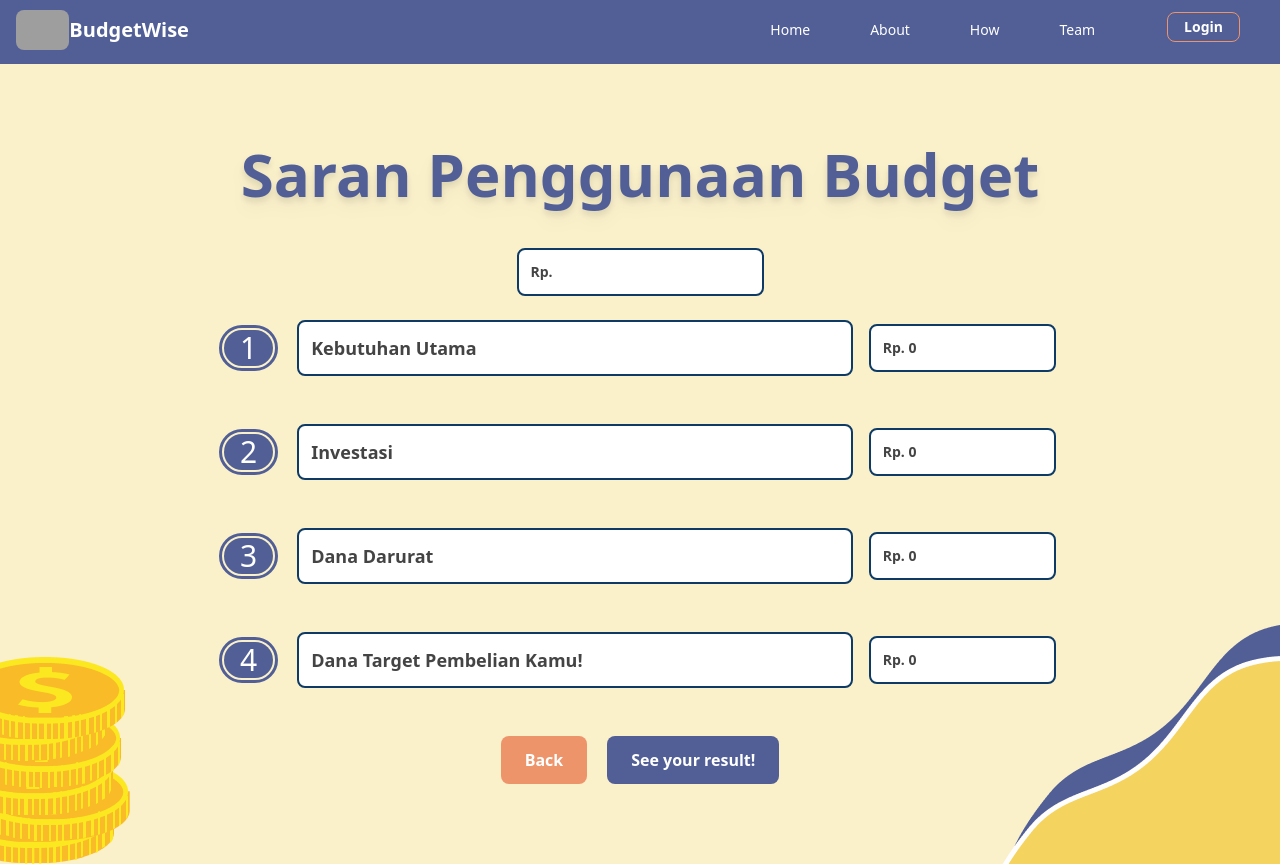
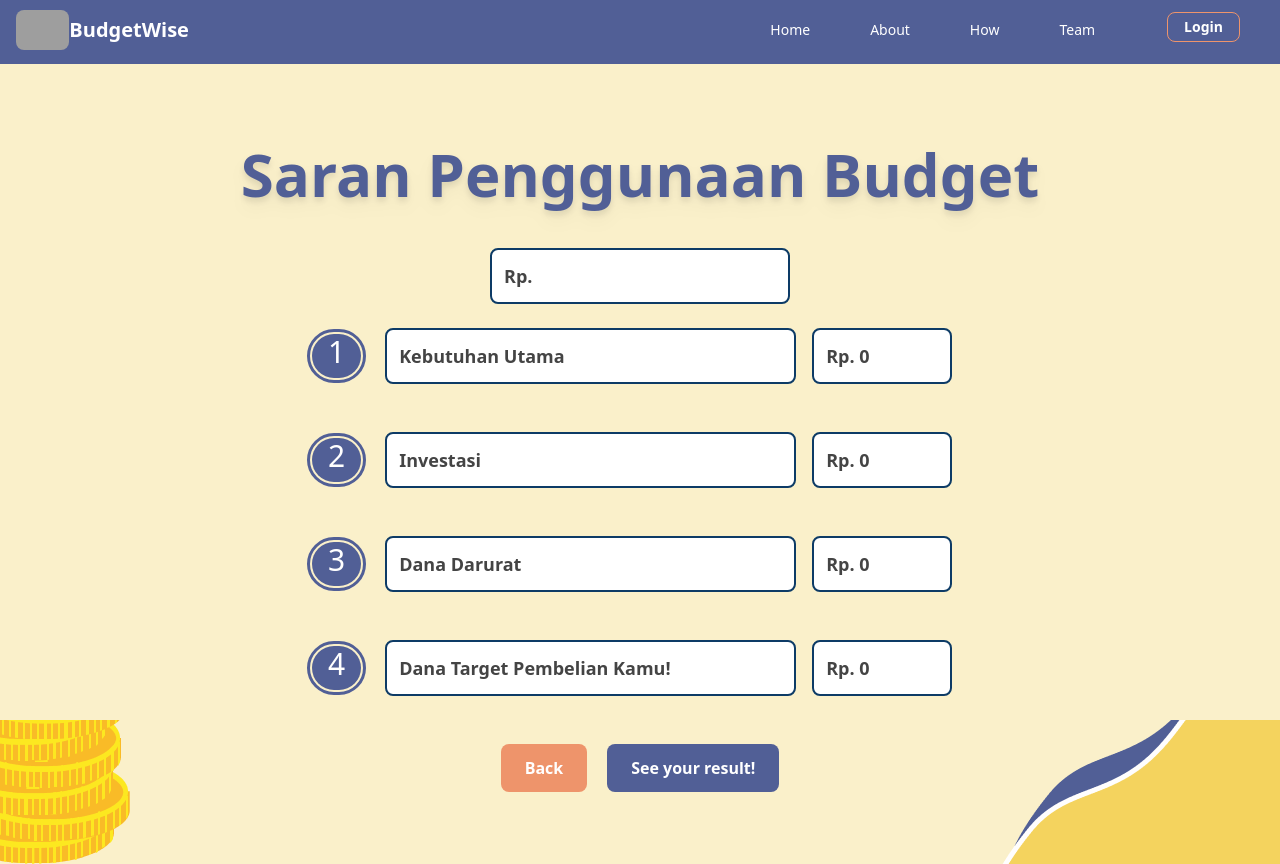
Before and after one commit to flexsible/budgetwise, a React (Vite) app: page /budgets/1 in a window 1280 px wide. Built offline with nearby package versions, Linux system fonts and the light colour scheme; no server answers; the database is empty; grey boxes are pictures that could not be loaded.

Commit message:
Kode baru fungsionalitas jalan

```diff
--- a/src/pages/ResultPage.jsx
+++ b/src/pages/ResultPage.jsx
@@ -6,6 +6,8 @@ import Swal from 'sweetalert2'
 import { Link, useNavigate } from 'react-router-dom'
 
 export default function ResultPage ({ id }) {
+  const [data, setData] = useState('')
+  const [error, setError] = useState('')
   const [budget, setBudget] = useAtom(userBudget)
   const [type, setType] = useAtom(userType)
   const [darurat, setDarurat] = useAtom(userDarurat)
@@ -15,16 +17,6 @@ export default function ResultPage ({ id }) {
   const [_id, setId] = useAtom(currentId)
   const [quote, setQuote] = useAtom(userQuote)
   const navigate = useNavigate()
-  const [isMobile, setIsMobile] = useState(window.innerWidth < 640)
-
-  useEffect(() => {
-    function handleResize () {
-      setIsMobile(window.innerWidth < 640)
-    }
-
-    window.addEventListener('resize', handleResize)
-    return () => window.removeEventListener('resize', handleResize)
-  }, [])
 
   const clear = () => {
     setBudget(0)
@@ -32,7 +24,98 @@ export default function ResultPage ({ id }) {
     setId('')
   }
 
+  console.log('id', _id)
+  console.log('data', data)
+  console.log('budget', budget)
+  console.log('testtype', type)
+
+  if (budget <= 5000000) {
+    if (type === 'agresif') {
+      setUtama(budget * 55 / 100)
+      setInvest(budget * 25 / 100)
+      setDarurat(budget * 10 / 100)
+      setSaran(budget * 10 / 100)
+      setQuote("Orang ini punya gaya yang penuh semangat dan berani dalam ngatur keuangan. Dia selalu memastikan ${utama} dari gajinya cukup buat kebutuhan sehari-hari, tapi nggak ragu ngurangin buat peluang yang lebih besar. ${invest} dia pake buat investasi yang punya potensi tinggi, meskipun risikonya juga besar. Buat dia, masa depan cerah bisa dicapai dengan langkah-langkah berani. Meski begitu, dia tetap nyisihin ${darurat} buat dana darurat, biar tetap aman kalau ada kejadian tak terduga. ${saran} dia manfaatin buat mengejar barang-barang atau pengalaman yang bisa ningkatin hidupnya sekarang. Dengan strategi ini, dia yakin bisa meraih lebih cepat dari yang lain.")
+    }
+
+    if (type === 'konservatif') {
+      setUtama(budget * 60 / 100)
+      setInvest(budget * 20 / 100)
+      setDarurat(budget * 10 / 100)
+      setSaran(budget * 10 / 100)
+      setQuote("Orang ini tipe yang santai dan sabar dalam ngatur keuangan. Dia pastikan ${utama} dari gajinya aman buat kebutuhan sehari-hari. Terus, ${invest} disimpen buat investasi biar masa depan lebih terjamin. Nggak lupa juga, ${darurat} buat dana darurat, jadi dia nggak pernah panik kalau ada kejadian tak terduga. Terakhir, ${saran} dia alokasiin buat barang impian yang pengen dibeli tahun depan. Pelan tapi pasti, dia jalanin semua dengan tenang.")
+    }
+  }
+
+  if (budget >= 5000000 && budget <= 10000000) {
+    if (type === 'agresif') {
+      setUtama(budget * 35 / 100)
+      setInvest(budget * 30 / 100)
+      setDarurat(budget * 20 / 100)
+      setSaran(budget * 15 / 100)
+      setQuote(`
+      "Orang yang berani dan dinamis dalam mengatur keuangan biasanya selalu mencari cara untuk mempercepat pertumbuhan asetnya. Dengan alokasi dana seperti ini:
+      \n
+      ${utama} buat kebutuhan utama, memastikan kebutuhan sehari-hari terpenuhi dengan efisien tanpa berlebihan.
+      \n
+      ${invest} buat investasi, fokus pada peluang dengan potensi keuntungan tinggi meski risikonya juga besar.
+      \n
+      ${darurat} buat dana darurat, agar tetap siap menghadapi kejadian tak terduga tanpa harus mengganggu strategi investasi utama.
+      \n
+      ${saran} buat barang impian atau pengalaman seru, biar setahun lagi bisa menikmati hasil jerih payah dan keberanian mengambil risiko."`)
+    }
+
+    if (type === 'konservatif') {
+      setUtama(budget * 40 / 100)
+      setInvest(budget * 25 / 100)
+      setDarurat(budget * 10 / 100)
+      setSaran(budget * 15 / 100)
+      setQuote(`"Orang yang penyabar dalam mengatur keuangan biasanya fokus memastikan hidupnya nyaman dan terjamin. Dengan alokasi dana seperti ini:
+        ${utama} buat kebutuhan utama, supaya semua kebutuhan sehari-hari terpenuhi tanpa harus khawatir.
+        ${invest} buat investasi, dengan tujuan jangka panjang dan konsisten menambah aset.
+        ${darurat} buat dana darurat, agar siap menghadapi kejutan tak terduga.
+        ${saran} buat barang impian, biar setahun lagi bisa punya sesuatu yang sudah lama diinginkan."`)
+    }
+  }
+
+  if (budget >= 10000000) {
+    if (type === 'agresif') {
+      setUtama(budget * 25 / 100)
+      setInvest(budget * 35 / 100)
+      setDarurat(budget * 25 / 100)
+      setSaran(budget * 15 / 100)
+      setQuote("Siap untuk tantangan? Di BudgetWise, kita bisa kelola duit dengan berani dan penuh semangat. Bayangin aja, ${utama} buat kebutuhan sehari-hari yang nggak bisa ditunda, ${invest} buat investasi di peluang besar dengan potensi keuntungan yang menggoda, ${darurat} untuk dana darurat biar siap ngadepin kejadian tak terduga, dan ${saran} buat ngincer barang atau pengalaman keren yang kita pengenin dalam waktu dekat. Jadi, kita bisa ambil langkah maju dengan percaya diri dan semangat tinggi. Ayo, mulai kelola keuangan dengan cara yang dinamis di BudgetWise!")
+    }
+
+    if (type === 'konservatif') {
+      setUtama(budget * 30 / 100)
+      setInvest(budget * 30 / 100)
+      setDarurat(budget * 25 / 100)
+      setSaran(budget * 15 / 100)
+      setQuote("Tenang aja, sabar-sabar aja. Di BudgetWise, kita bisa atur duit dengan santai. Coba bayangin, ${utama} buat keperluan utama yang penting banget, ${invest} buat investasi buat masa depan, ${darurat} buat jaga-jaga kalo ada apa-apa, dan ${saran} buat beli barang yang kita pengenin dalam setahun. Jadi, kita bisa nikmatin hidup tanpa perlu khawatirin soal uang. Yuk, kita mulai atur duit bersama-sama di BudgetWise!")
+    }
+  }
+
+  const insertData = async () => {
+    const { data, error } = await supabase
+      .from('result')
+      .insert([
+        {
+          id: _id,
+          type,
+          utama,
+          invest,
+          saran,
+          darurat
+        }
+      ])
+      .select()
+
+    console.log('insert', data)
+  }
+
   const onClickHandler = () => {
+    try {
       Swal.fire({
         title: 'Do you want to save the changes?',
         text: quote,
@@ -40,43 +123,93 @@ export default function ResultPage ({ id }) {
         showCancelButton: true,
         confirmButtonText: 'Save'
       }).then((result) => {
+        /* Read more about isConfirmed, isDenied below */
         if (result.isConfirmed) {
           Swal.fire('Saved!', '', 'success')
+          insertData()
+          setTimeout(() => {
             navigate('/')
+          }, 3000)
           clear()
+        } else if (result.isDenied) {
+          Swal.fire('Changes are not saved', '', 'info')
         }
       })
+    } catch (error) {
+      alert(error.message)
+    }
   }
 
+  useEffect(() => {
+    const fetchResult = async () => {
+      const { data, error } = await supabase
+        .from('result')
+        .select('*')
+
+      if (error) {
+        setError(error.message)
+        setData(null)
+      }
+      if (data) {
+        setData(data)
+        setError(null)
+      }
+    }
+    fetchResult()
+  }, [])
   return (
-    <div className={`bg-krem ${isMobile ? 'h-auto min-h-screen' : 'h-screen'} bg-RP`}>
+    <>
+      <div className="bg-krem h-screen bg-RP">
         <h1 className="pt-20 pb-10 text-6xl font-bold text-biru drop-shadow-lg my-1 text-center">
           Saran Penggunaan Budget
         </h1>
         <div className="flex justify-center">
-        <input className="px-3 py-3 text-sm font-bold rounded-lg border-2 focus:outline focus:outline-2 focus:outline-offset-2 bg-[#ffffff] text-[#444444] focus:outline-[#aaaaaa] border-borderBlue" value={`Rp. ${budget}`} disabled />
+          <input className="px-3 py-3 text-lg font-bold rounded-lg border-2 focus:outline focus:outline-2 focus:outline-offset-2 bg-[#ffffff] text-[#444444] focus:outline-[#aaaaaa] border-borderBlue" value={'Rp. ' + budget} disabled/>
         </div>
-      <div className="max-w-4xl mx-auto px-4 sm:px-6 lg:px-8">
-        {[utama, invest, darurat, saran].map((value, index) => (
-          <div key={index} className={`py-6 ${isMobile ? 'flex-col' : 'flex'} items-center justify-center gap-4`}>
-            <div className={`rounded-full px-4 text-center outline outline-offset-2 outline-biru bg-biru ${isMobile ? 'mb-2' : 'me-2'}`}>
-              <label className="text-3xl font-medium text-white">{index + 1}</label>
+        <div className="py-6 flex flex-col gap-6 justify-center bg-krem items-center">
+        <div className="flex items-center me-4 w-1/2 gap-4">
+          <div className='bg-biru rounded-full me-2 px-4 text-center outline outline-offset-2 outline-biru'>
+            <label className="block mb-2 text-3xl font-medium text-white">1</label>
           </div>
-            <h1 className={`px-3 py-3 text-lg font-bold rounded-lg border-2 bg-[#ffffff] text-[#444444] border-borderBlue ${isMobile ? 'w-full' : 'w-3/4'}`}>
-              {['Kebutuhan Utama', 'Investasi', 'Dana Darurat', 'Dana Target Pembelian Kamu!'][index]}
-            </h1>
-            <h1 className={`px-3 py-3 text-sm font-bold rounded-lg border-2 bg-[#ffffff] text-[#444444] border-borderBlue ${isMobile ? 'w-full' : 'w-1/4'}`}>
-              Rp. {value}
-            </h1>
+          <h1 className='px-3 py-3 text-lg font-bold rounded-lg border-2 bg-[#ffffff] text-[#444444] border-borderBlue w-3/4'>Kebutuhan Utama</h1>
+          <h1 className='px-3 py-3 text-lg font-bold rounded-lg border-2 bg-[#ffffff] text-[#444444] border-borderBlue w-1/4'>Rp. {utama}</h1>
         </div>
-        ))}
+      </div>
+
+      <div className="py-6 flex flex-col gap-6 justify-center bg-krem items-center">
+        <div className="flex items-center me-4 w-1/2 gap-4">
+          <div className='bg-biru rounded-full me-2 px-4 text-center outline outline-offset-2 outline-biru'>
+            <label className="block mb-2 text-3xl font-medium text-white">2</label>
+          </div>
+          <h1 className='px-3 py-3 text-lg font-bold rounded-lg border-2 bg-[#ffffff] text-[#444444] border-borderBlue w-3/4'>Investasi</h1>
+          <h1 className='px-3 py-3 text-lg font-bold rounded-lg border-2 bg-[#ffffff] text-[#444444] border-borderBlue w-1/4'>Rp. {invest}</h1>
+        </div>
+      </div>
+
+      <div className="py-6 flex flex-col gap-6 justify-center bg-krem items-center">
+        <div className="flex items-center me-4 w-1/2 gap-4">
+          <div className='bg-biru rounded-full me-2 px-4 text-center outline outline-offset-2 outline-biru'>
+            <label className="block mb-2 text-3xl font-medium text-white">3</label>
+          </div>
+          <h1 className='px-3 py-3 text-lg font-bold rounded-lg border-2 bg-[#ffffff] text-[#444444] border-borderBlue w-3/4'>Dana Darurat</h1>
+          <h1 className='px-3 py-3 text-lg font-bold rounded-lg border-2 bg-[#ffffff] text-[#444444] border-borderBlue w-1/4'>Rp. {darurat}</h1>
+        </div>
+      </div>
+
+      <div className="py-6 flex flex-col gap-6 justify-center bg-krem items-center">
+        <div className="flex items-center me-4 w-1/2 gap-4">
+          <div className='bg-biru rounded-full me-2 px-4 text-center outline outline-offset-2 outline-biru'>
+            <label className="block mb-2 text-3xl font-medium text-white">4</label>
+          </div>
+          <h1 className='px-3 py-3 text-lg font-bold rounded-lg border-2 bg-[#ffffff] text-[#444444] border-borderBlue w-3/4'>Dana Target Pembelian Kamu!</h1>
+          <h1 className='px-3 py-3 text-lg font-bold rounded-lg border-2 bg-[#ffffff] text-[#444444] border-borderBlue w-1/4'>Rp. {saran}</h1>
+        </div>
       </div>
       <div className="flex justify-center gap-5">
         <Link to={'/budgets'} className="my-6 block font-bold text-white rounded-lg px-6 py-3 bg-[#EE946B]">Back</Link>
-        <button className="my-6 block font-bold text-biru rounded-lg px-6 py-3 bg-biru text-white text-sm md:text-base md:px-6 md:py-3" onClick={onClickHandler}>
-          See your result!
-        </button>
+        <button className="my-6 block font-bold text-white rounded-lg px-6 py-3 bg-[#515F96]" onClick={onClickHandler}>See your result!</button>
       </div>
       </div>
+    </>
   )
 }
```
Lines whose indentation alone changed are shown as unchanged.
